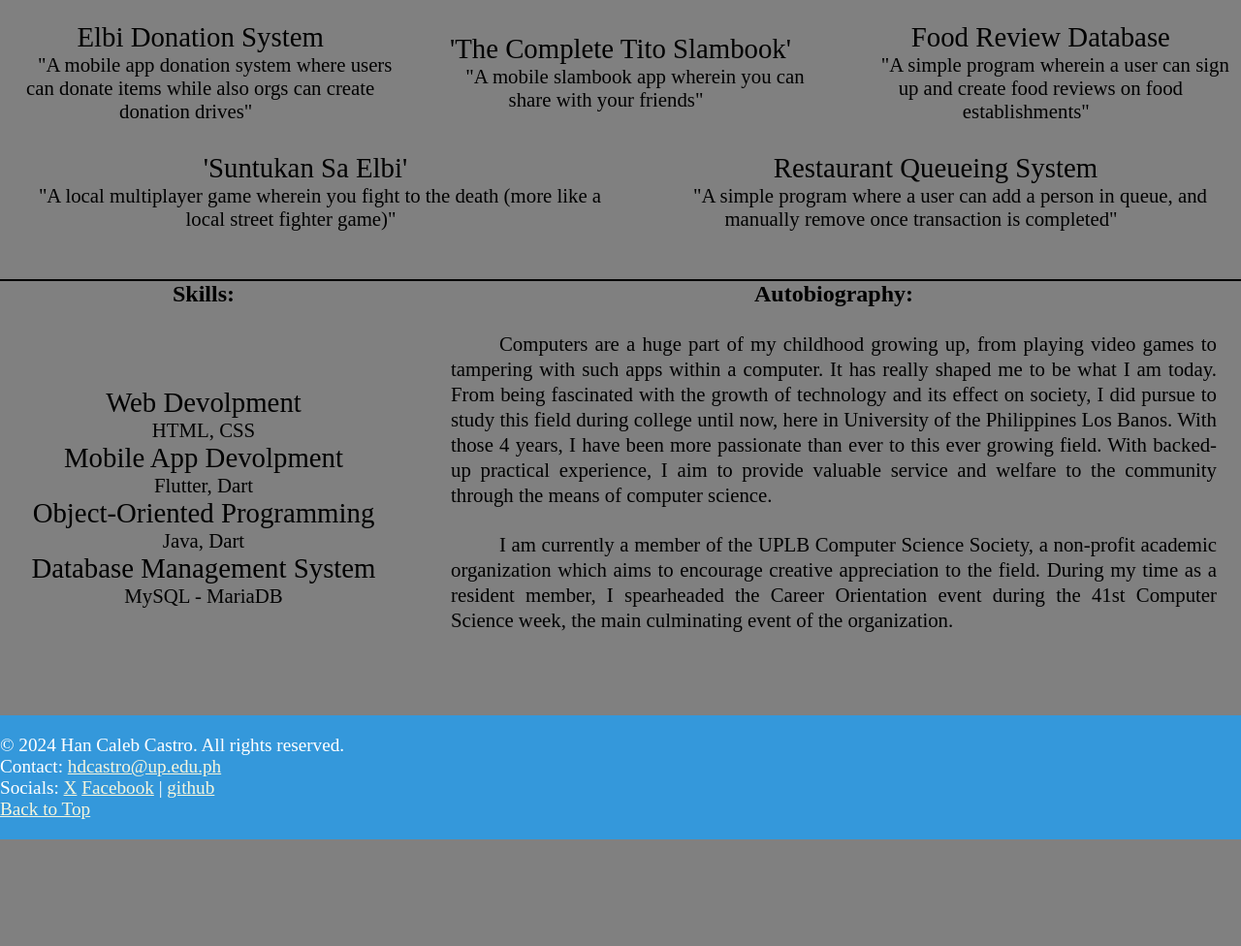
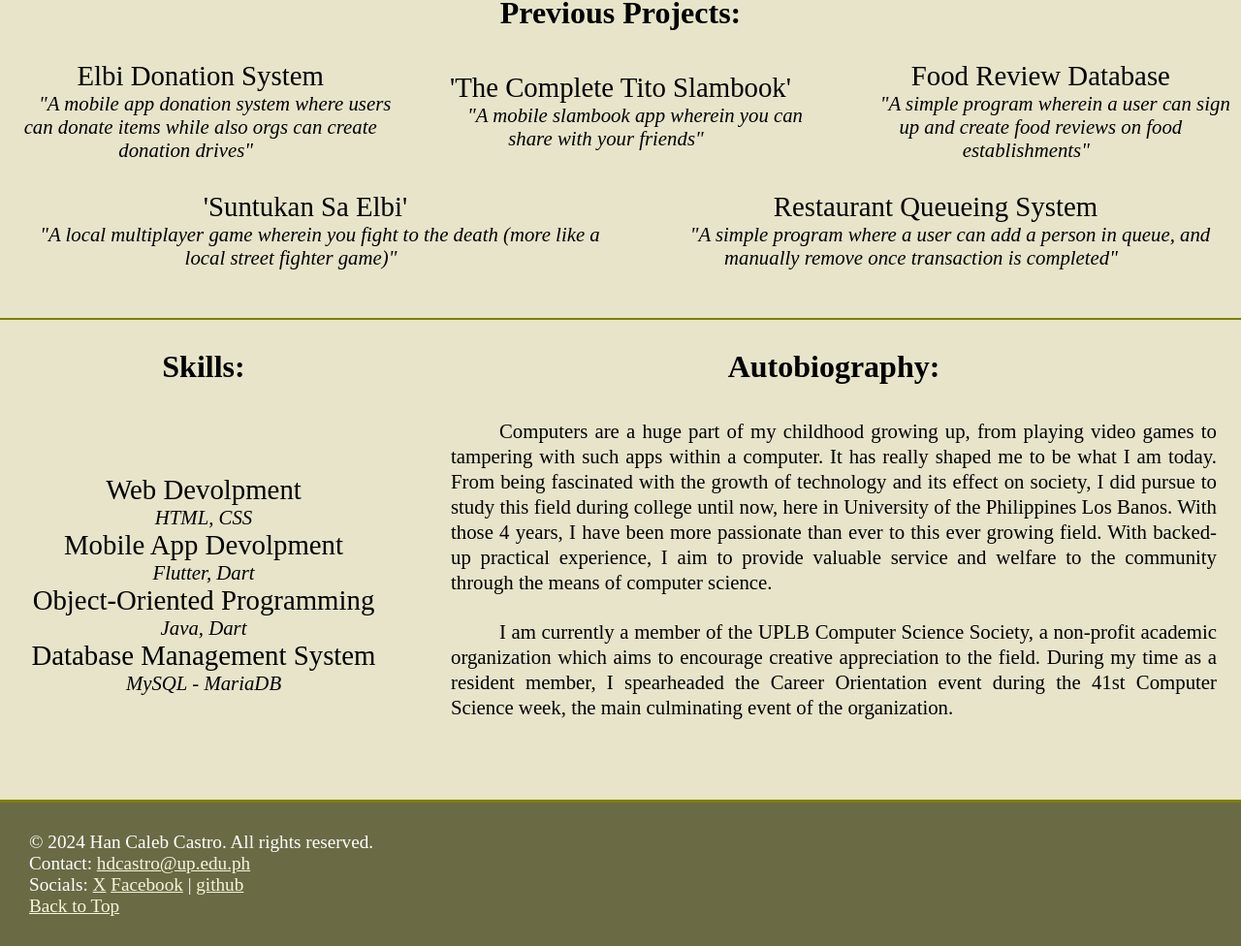
Before and after one commit to CMSC100-Laboratory/02-my-github-page-calebcstr, a plain HTML site: page index.html in a window 1280 px wide. Shown: the part 254-1230 px from the top of the page at 97% size. Before the commit the page ends 1120 px from the top, so only its background shows below. Drawn offline with Linux system fonts and the light colour scheme.

Commit message:
style: change background and font colors as well as other text style formatting

```diff
--- a/style.css
+++ b/style.css
@@ -7,7 +7,7 @@
 
 body {
     font-family: "Futura";
-    background: gray;
+    background: #E8E4C9;
     position: static;
     width: 100%;
     height: 100%;
@@ -22,15 +22,10 @@ p1 {
     color: black;
   }
 
-a2 {
-    font-size:100%;
-    color: black;
-  }
-
-
 p2 {
     text-align: center;
     margin: 30px;
+    font-style: italic;
     font-size:130%;
     color:black;
   }
@@ -38,6 +33,13 @@ p2 {
 h1 {
     text-align: center;
     color:white;
+    font-size: 200%;
+    margin-bottom: 10px;
+}
+
+h2 {
+    text-align: center;
+    color:black;
     font-size: 200%;
     margin-bottom: 10px;
 }
@@ -58,17 +60,24 @@ h1 {
         display: block;
         margin-left: auto;
         margin-right: auto;
-        outline: solid black;
+        outline: solid beige;
     }
 
 hr {
-    border: 1px solid black;
+    margin-bottom: 30px;
+    border: 1px solid olive;
+    align-items: center;
     width: 100%;
 }
 
 footer {
-    background-color: #3498db;
-    color: #fff;
-    padding: 20px 0;
+    outline: solid olive;
+    background-color: #6a6a45;
+    color: white;
+    text-align: left;
+    padding: 30px;
+    position: relative;
+    bottom: 0;
+    width: 100%;
     font-size: 1.2rem;
 }
```
